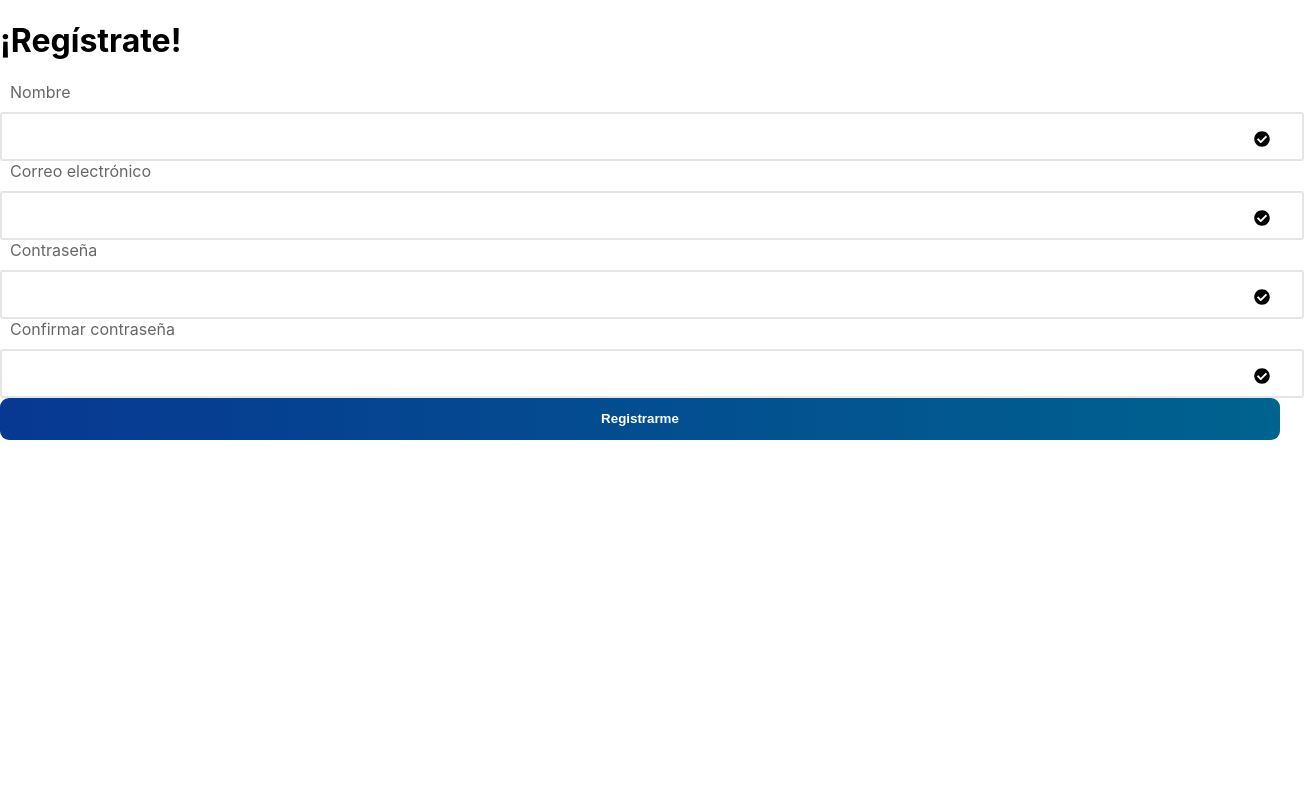
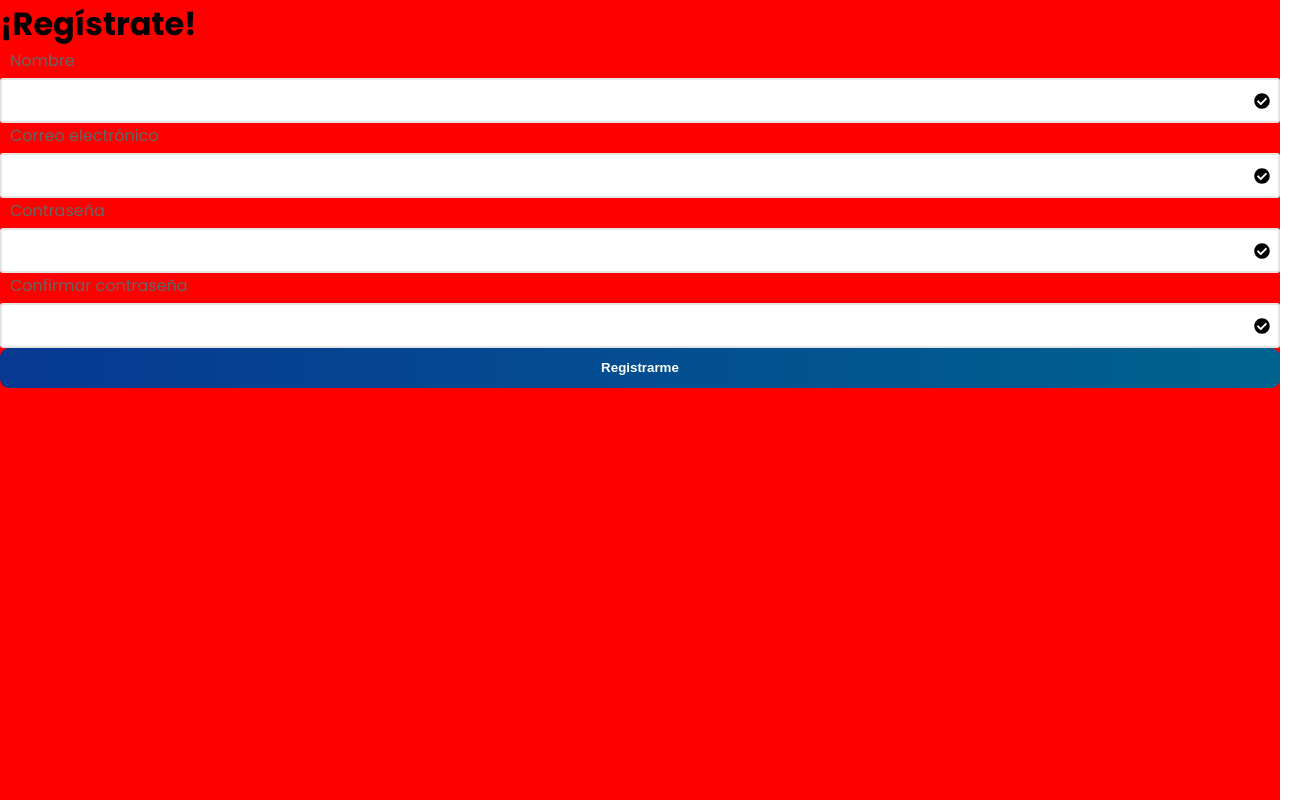
Before and after one commit to Fashion-Like/Front, a React (Create React App) app: page /signup in a window 1280 px wide. Shown: the whole page, 1304 px wide, since content can reach past the window. Built offline with nearby package versions, Linux system fonts and the light colour scheme.

Commit message:
feat: Remove default margin all elements

```diff
--- a/src/assets/styledForm.js
+++ b/src/assets/styledForm.js
@@ -1,5 +1,10 @@
 import styled from "styled-components";
 import { FontAwesomeIcon } from "@fortawesome/react-fontawesome";
+
+const FormContainer = styled.div`
+height: 100vh;
+background-color: red;
+`;
 
 const Label = styled.label`
   display: block;
@@ -83,6 +88,7 @@ const ButtonElement = styled.button`
 `;
 
 export {
+  FormContainer,
   Label,
   FormGroup,
   InputElement,
--- a/src/components/SignUpForm.jsx
+++ b/src/components/SignUpForm.jsx
@@ -1,9 +1,11 @@
 import BaseButton from "../ui/BaseButton";
 import Input from "../ui/Input";
+import { FormContainer } from "../assets/styledForm";
+
 
 const SignUpForm = () => {
   return (
-    <div>
+    <FormContainer>
       <h1>¡Regístrate!</h1>
 
       <form action="">
@@ -33,7 +35,7 @@ const SignUpForm = () => {
         />
         <BaseButton text="Registrarme" />
       </form>
-    </div>
+    </FormContainer>
   );
 };
 
--- a/src/index.css
+++ b/src/index.css
@@ -1,6 +1,23 @@
+@import url('https://fonts.googleapis.com/css2?family=Poppins:wght@100;300;400;600;700;800;900&display=swap');
+
+*,
+*::before,
+*::after {
+  padding: 0;
+  margin: 0;
+  -webkit-box-sizing: border-box;
+          box-sizing: border-box;
+  list-style: none;
+  list-style-type: none;
+  text-decoration: none;
+  -webkit-font-smoothing: antialiased;
+  -moz-osx-font-smoothing: grayscale;
+  text-rendering: optimizeLegibility;
+}
+
 body {
   margin: 0;
-  font-family: -apple-system, BlinkMacSystemFont, 'Segoe UI', 'Roboto', 'Oxygen',
+  font-family: 'Poppins', sans-serif, -apple-system, BlinkMacSystemFont, 'Segoe UI', 'Roboto', 'Oxygen',
     'Ubuntu', 'Cantarell', 'Fira Sans', 'Droid Sans', 'Helvetica Neue',
     sans-serif;
   -webkit-font-smoothing: antialiased;
```
